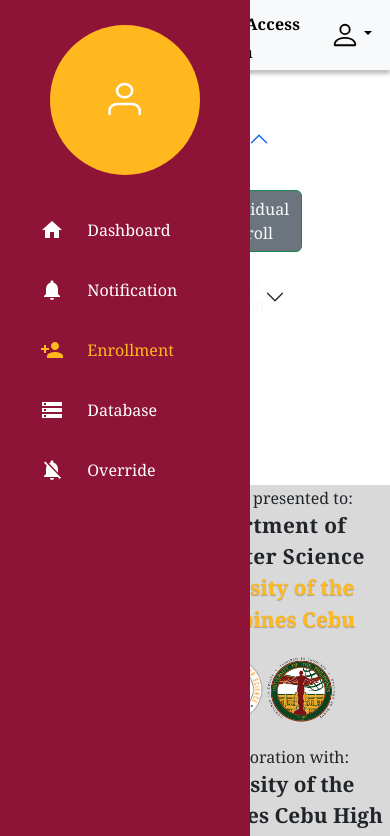
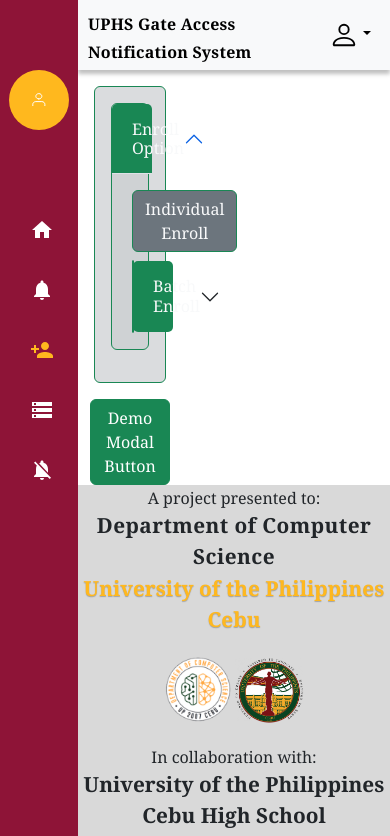
Before and after one commit to Hyper-Devs/Hyper-Devs, a React (Create React App) app in the folder client/: page /enroll in a window 390 px wide. Shown: the top 836 px of the page. Built offline with nearby package versions, Linux system fonts and the light colour scheme; sample sign-in values are in the browser's storage.

Commit message:
small changes in sidebar responsiveness

```diff
--- a/client/src/Components/Sidebar/Sidebar.css
+++ b/client/src/Components/Sidebar/Sidebar.css
@@ -55,3 +55,27 @@
 .sidebar-list #active{
     color: #FFB81E;
 }
+
+@media (max-width: 450px) {
+
+    .newsidebar-container{
+        width: 20%;
+    }
+
+    .newsidebar-content{
+        width: 20%;
+    }
+
+    .newsidebar-header img{
+        height: 30%;
+    }
+
+    .items #title{
+        display: none;
+    }
+
+    .items #icon{
+        justify-content: center;
+    }
+
+}
```
